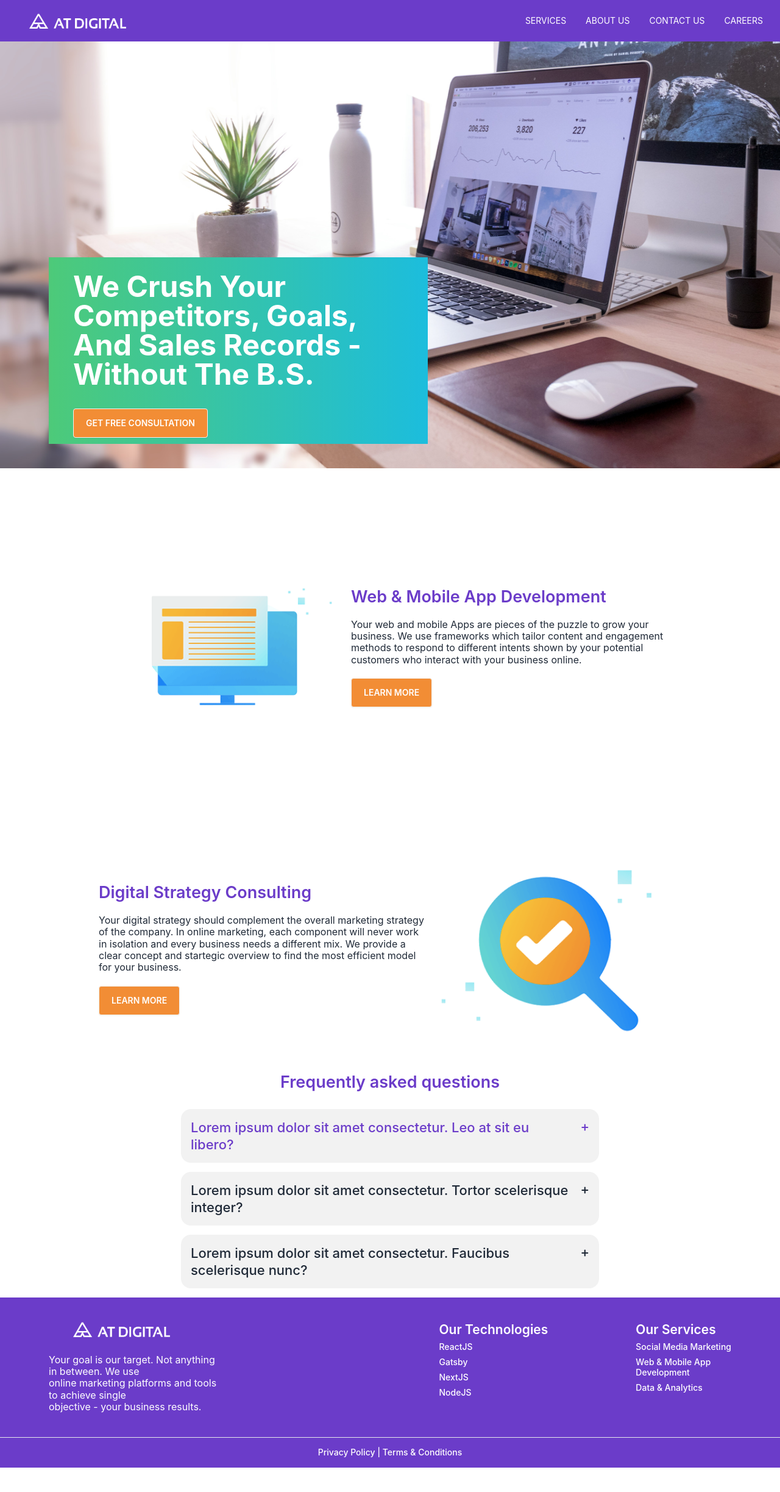
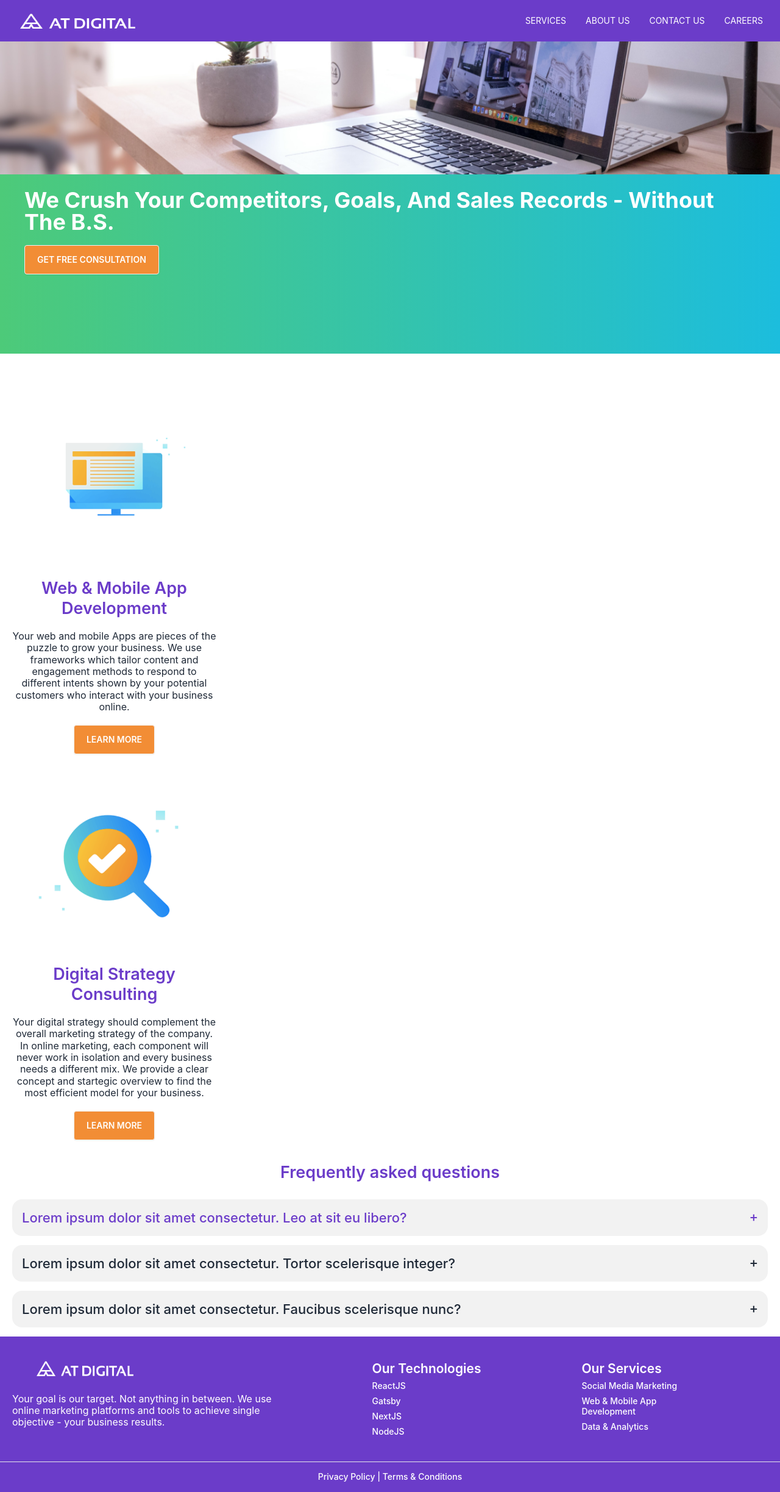
Before and after one commit to iamakmal/frontend-web, a React (Create React App) app: page / in a window 1280 px wide. Shown: the whole page at 61% size. Before the commit the page ends 2407 px from the top, so only its background shows below. Built offline with nearby package versions, Linux system fonts and the light colour scheme.

Commit message:
made responsive for sm

```diff
--- a/src/components/Footer.jsx
+++ b/src/components/Footer.jsx
@@ -3,26 +3,26 @@ import React from 'react'
 export default function Footer() {
   return (
     <>
-<footer className="footer p-10 bg-main text-white px-[80px]">
+<footer className="footer grid p-10 bg-main text-white px-[20px]">
   <aside>
   <img className="h-[25px] w-[238.89px] px-10 mb-[20px]" src="/Logo.png" alt="logo"/>
-    <p className="text-[16px] leading-[19.2px] font-normal">Your goal is our target. Not anything in between. We use<br/> online marketing platforms and tools to achieve single<br/> objective - your business results.</p>
+  <p className="text-[16px] leading-[19.2px] font-normal">Your goal is our target. Not anything in between. We use<br/> online marketing platforms and tools to achieve single<br/> objective - your business results.</p>
   </aside>
-  <nav className="pl-[345px]">
+  <nav>
     <h6 className="text-white font-semibold text-[21px] leading-[25.41px]">Our Technologies</h6>
     <a className="link link-hover font-medium text-[14px] leading-[16.94px]">ReactJS</a>
     <a className="link link-hover font-medium text-[14px] leading-[16.94px]">Gatsby</a>
     <a className="link link-hover font-medium text-[14px] leading-[16.94px]">NextJS</a>
     <a className="link link-hover font-medium text-[14px] leading-[16.94px]">NodeJS</a>
   </nav>
-  <nav className="pl-[128px]">
+  <nav>
     <h6 className="text-white font-semibold text-[21px] leading-[25.41px]">Our Services</h6>
     <a className="link link-hover font-medium text-[14px] leading-[16.94px]">Social Media Marketing</a>
     <a className="link link-hover font-medium text-[14px] leading-[16.94px]">Web & Mobile App<br/> Development</a>
     <a className="link link-hover font-medium text-[14px] leading-[16.94px]">Data & Analytics</a>
   </nav>
 </footer>
-<footer className="footer px-[405px] py-4 border-t bg-main text-white">
+<footer className="footer px-[20px] py-4 border-t bg-main text-white">
   <nav className="place-self-center">
   <p className="font-medium text-[14px] leading-[16.94px]">Privacy Policy | Terms & Conditions</p>
   </nav>
--- a/src/components/FrequentlyAsked.jsx
+++ b/src/components/FrequentlyAsked.jsx
@@ -2,7 +2,7 @@ import React from 'react'
 
 export default function FrequentlyAsked() {
     return (
-        <div className="mx-[297px]">
+        <div className="mt-[60px] mx-[20px]">
         <h1 className="text-main font-semibold text-[27px] leading-[33px] text-center mb-[28px]">Frequently asked questions</h1>
         <div className="collapse collapse-plus bg-base-200 mb-[15px]">
                 <input type="radio" name="my-accordion-3" />
--- a/src/components/Hero.jsx
+++ b/src/components/Hero.jsx
@@ -3,13 +3,13 @@ import React from 'react'
 export default function Hero() {
   return (
     <>
-    <div className="relative">
-    <img src="./Hero.png" alt="Hero" className="h-[700px] w-full"/>
-    <div className=" absolute top-[354px] left-20 flex flex-col w-[622px] h-[306px] bg-gradient-to-r from-[#4DCA79] to-[#1CBDDD] pt-[24px] pr-[40px] pb-[32px] pl-[40px]">
+    <div className="relative w-full">
+    <img src="./Hero.png" alt="Hero" className="h-[218px] w-full object-cover"/>
+    <div className="w-full h-[294px] lg:[absolute top-[354px] left-20 h-[306px]] flex flex-col bg-gradient-to-r from-[#4DCA79] to-[#1CBDDD] pt-[24px] pr-[40px] pb-[32px] pl-[40px]">
     <div>
-    <h1 className="font-bold text-5xl leading-[48px] text-white">We Crush Your Competitors, Goals, And Sales Records - Without The B.S.</h1>
+    <h1 className="font-bold text-white text-[36px] leading-[36px] md:[text-5xl leading-[48px]]">We Crush Your Competitors, Goals, And Sales Records - Without The B.S.</h1>
     </div>
-    <div className="mt-8">
+    <div className="mt-5">
     <button className="btn rounded pt-[12px] pr-[20px] pb-[12px] pl-[20px] bg-orange text-white">GET FREE CONSULTATION</button>
     </div>
     </div>
--- a/src/components/Navbar.jsx
+++ b/src/components/Navbar.jsx
@@ -3,11 +3,14 @@ import React from 'react'
 export default function Navbar() {
   return (
     <>
-    <div className="navbar bg-main">
-  <div className="navbar-start">
-    <div className="dropdown">
-      <div tabIndex={0} role="button" className="btn btn-ghost lg:hidden">
-        <svg xmlns="http://www.w3.org/2000/svg" className="h-5 w-5" fill="none" viewBox="0 0 24 24" stroke="currentColor"><path strokeLinecap="round" strokeLinejoin="round" strokeWidth="2" d="M4 6h16M4 12h8m-8 6h16" /></svg>
+    <div className="navbar bg-main w-full">
+  <div className="navbar-start w-full md:w-1/3">
+    <img className="h-[25px] w-[238.89px] px-[25px]" src="/Logo.png" alt="logo"/>
+  </div>
+  <div className="navbar-end md:hidden">
+  <div className="dropdown dropdown-end">
+      <div tabIndex={0} role="button" className="btn btn-ghost md:hidden">
+      <svg xmlns="http://www.w3.org/2000/svg" viewBox="0 0 24 24" className="inline-block w-[31px] h-[24px] stroke-white"><path strokeLinecap="round" strokeLinejoin="round" strokeWidth="2" d="M4 6h16M4 12h16M4 18h16"></path></svg>
       </div>
       <ul tabIndex={0} className="menu menu-sm dropdown-content mt-3 z-[1] p-2 shadow bg-base-100 rounded-box w-52">
         <li><a>SERVICES</a></li>
@@ -16,9 +19,8 @@ export default function Navbar() {
         <li><a>CAREERS</a></li>
       </ul>
     </div>
-    <img className="h-[25px] w-[238.89px] px-10" src="/Logo.png" alt="logo"/>
   </div>
-  <div className="navbar-end hidden lg:flex">
+  <div className="navbar-end w-2/3 hidden md:flex md:flex-row md:justify-start lg:justify-end">
     <ul className="menu menu-horizontal px-1 text-white">
       <li><a>SERVICES</a></li>
       <li><a>ABOUT US</a></li>
--- a/src/components/Services.jsx
+++ b/src/components/Services.jsx
@@ -2,32 +2,28 @@ import React from 'react'
 
 export default function Services() {
   return (
-    <div className="mt-[80px]">
-    <div className="flex justify-center items-center text-left">
+    <div className="mt-[60px]">
 
+    <div className="grid gap-8 w-[335px] h-[572.82px] justify-center items-center m-5 md:[flex text-left]">
     <div>
-    <img src="./service1.png" className="h-[414px] w-[414px]"/>
+    <img src="./service1.png" className="h-[275.82px] w-[275px] mx-[30px]"/>
     </div>
-
-    <div className="h-[187px] w-[542px]">
+    <div className="text-center">
         <h1 className="text-main font-semibold text-[27px] leading-[33px] mb-[20px]">Web & Mobile App Development</h1>
         <p className="text-[16px] font-normal leading-[19.36px] mb-[20px]">Your web and mobile Apps are pieces of the puzzle to grow your business. We use frameworks which tailor content and engagement methods to respond to different intents shown by your potential customers who interact with your business online.</p>
         <button className="btn rounded pt-[12px] pr-[20px] pb-[12px] pl-[20px] bg-orange text-white">LEARN MORE</button>
     </div>
     </div>
 
-    <div className="flex mt-[80px] justify-center items-center text-left">
-
-    <div className="h-[206px] w-[542px]">
+    <div className="grid gap-8 w-[335px] h-[572.82px] justify-center items-center m-5 mt-[60px] md:[flex text-left]">
+    <div>
+    <img src="./service2.png" className="h-[276px] w-[275px] mx-[30px]"/>
+    </div>
+    <div className="text-center">
         <h1 className="text-main font-semibold text-[27px] leading-[33px] mb-[20px]">Digital Strategy Consulting</h1>
         <p className="text-[16px] font-normal leading-[19.36px] mb-[20px]">Your digital strategy should complement the overall marketing strategy of the company. In online marketing, each component will never work in isolation and every business needs a different mix. We provide a clear concept and startegic overview to find the most efficient model for your business.</p>
         <button className="btn rounded pt-[12px] pr-[20px] pb-[12px] pl-[20px] bg-orange text-white">LEARN MORE</button>
     </div>
-
-    <div>
-    <img src="./service2.png" className="h-[416px] w-[414px]"/>
-    </div>
-
     </div>
     </div>
   )
--- a/tailwind.config.js
+++ b/tailwind.config.js
@@ -4,6 +4,12 @@ module.exports = {
     "./src/**/*.{js,jsx,ts,tsx}",
   ],
   theme: {
+    screens:{
+      'sm':'375px',
+      'md':'768px',
+      'lg':'1200px',
+      'xl':'1440px',
+    },
     extend: {
       colors:{
       main:'#6B3CC9',
```
